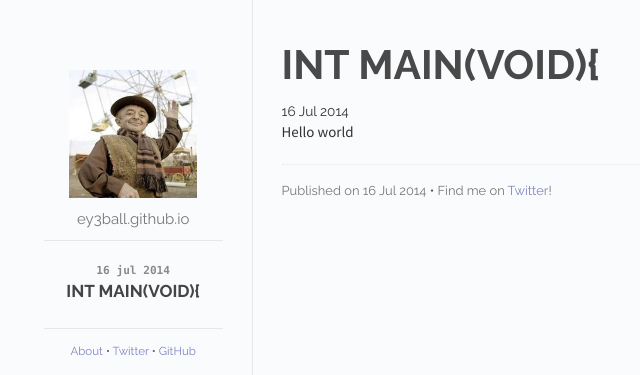
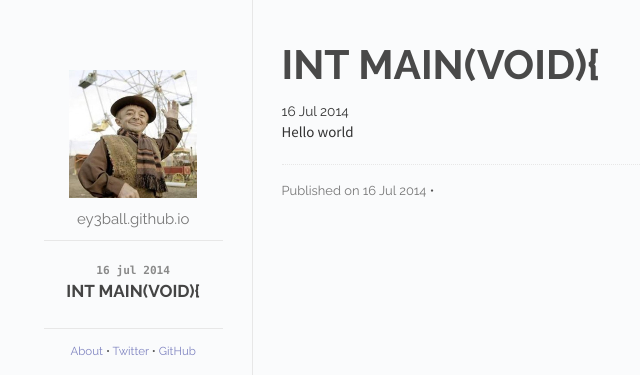
Before and after one commit to ey3ball/ey3ball.github.io, a Jekyll site: the page built from index.html, in a window 1280 px wide. Shown: the top 375 px of the page, without its empty margins (106-746 px from the left). Built offline with Jekyll 4.4.1, drawn with Linux system fonts in a browser that asks for light colours; Markdown is read by kramdown in place of the engine named in the settings.

Commit message:
remove twitter link in articles

```diff
--- a/_includes/post.html
+++ b/_includes/post.html
@@ -20,7 +20,7 @@
   <div class="colophon">
     <p>
       <span id="pub-date">Published on {{ page.date | date_to_string }}</span> <span class="separator">&bull;</span>
-      <span id="social">Find me on <a href="">Twitter</a>!</span>
+      <!--<span id="social">Find me on <a href="">Twitter</a>!</span>-->
     </p>
   </div>
 </div>
```
